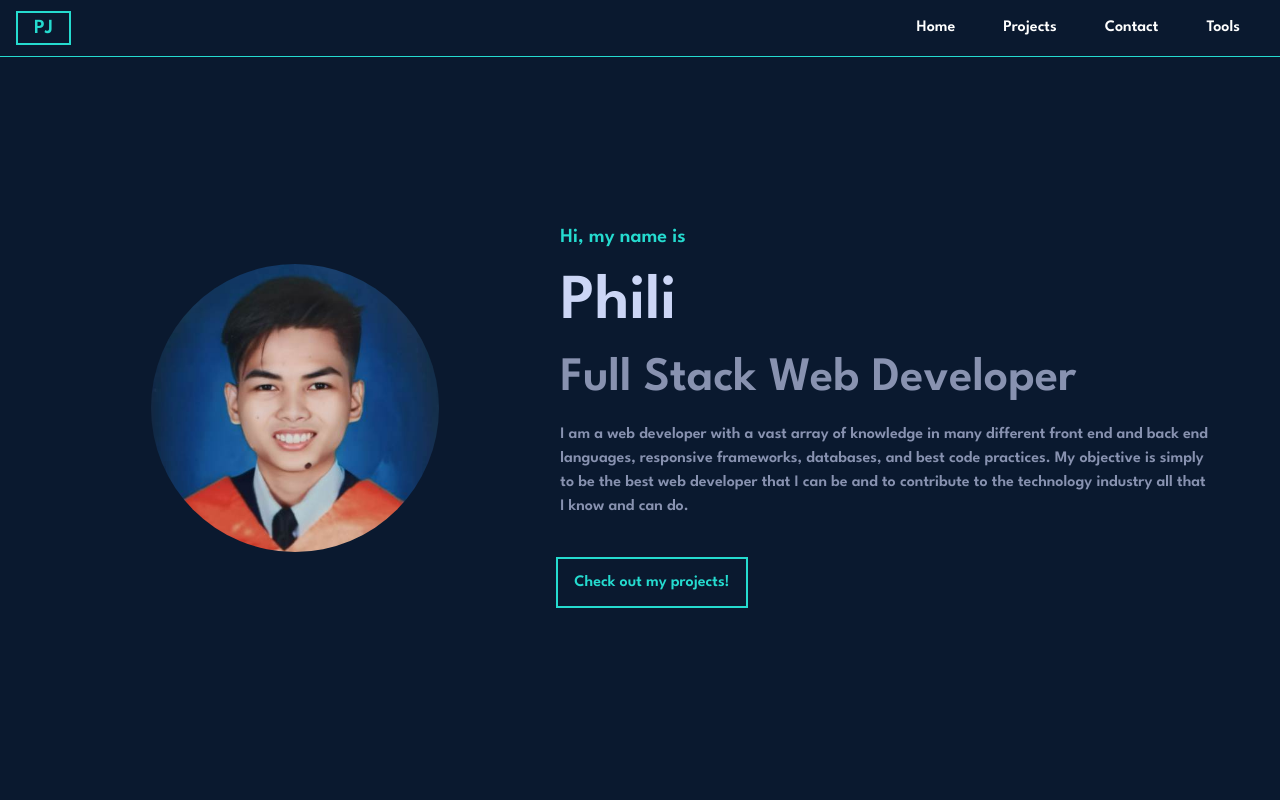
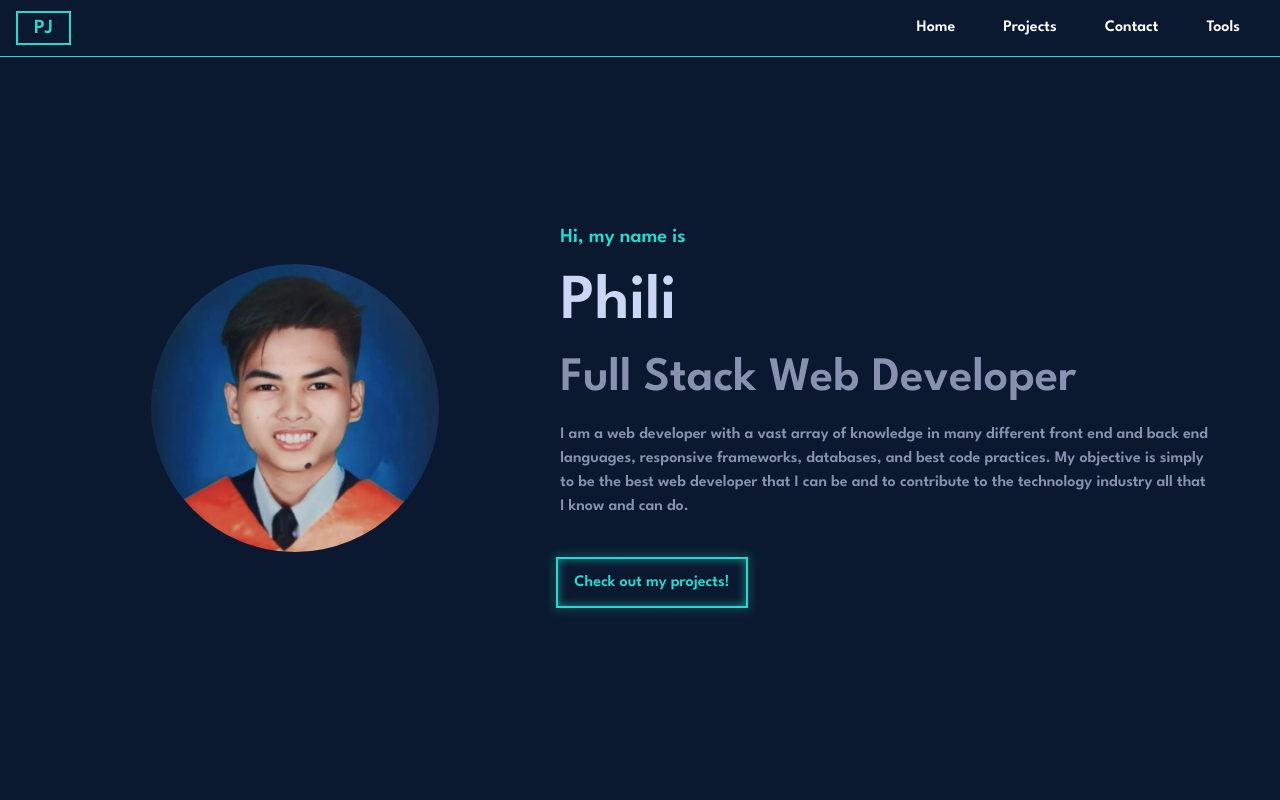
Before and after one commit to pjohnbencalo/webportfolio, a plain HTML site: page index.html in a window 1280 px wide. In both pictures the pointer is over the link "Check out my projects!". Shown: the top 800 px of the page. Drawn offline with nearby package versions, Linux system fonts and the light colour scheme.

Commit message:
Add hover to button

```diff
--- a/index.css
+++ b/index.css
@@ -26,6 +26,11 @@ a.nav-link {
 
 a.nav-link:hover {
 	color: #25dbcf !important;
+}
+
+#checkout:hover, #send-email-btn:hover {
+	color: #25dbcf;
+	box-shadow: inset 0 0 10px rgba(37, 219, 207, 0.6), 0 0 9px 3px rgba(37, 219, 207, 0.2);
 }
 
 a.navbar-brand, #intro-text, #checkout, #send-email-btn, #footer-text, .card-title {
```
